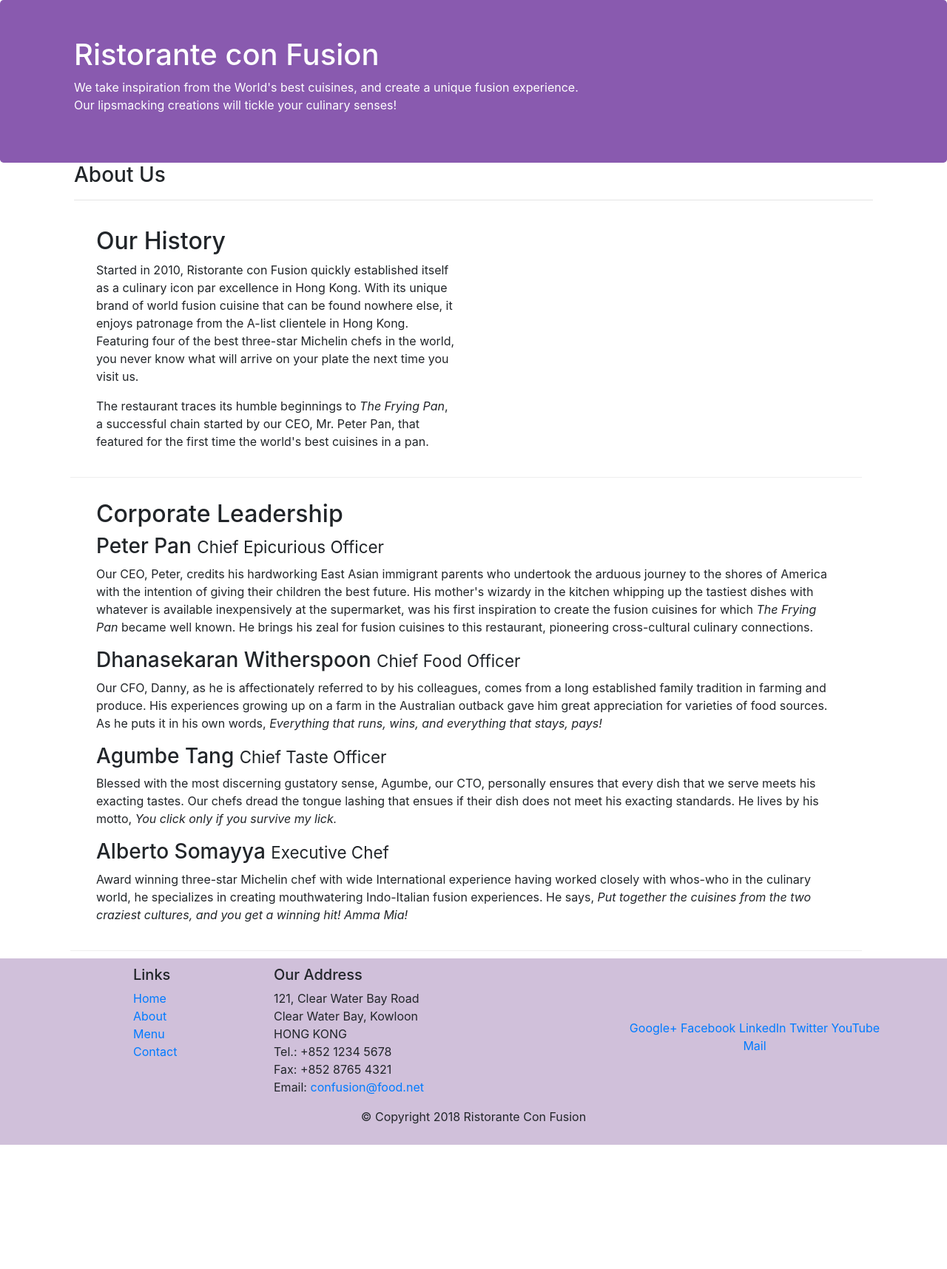
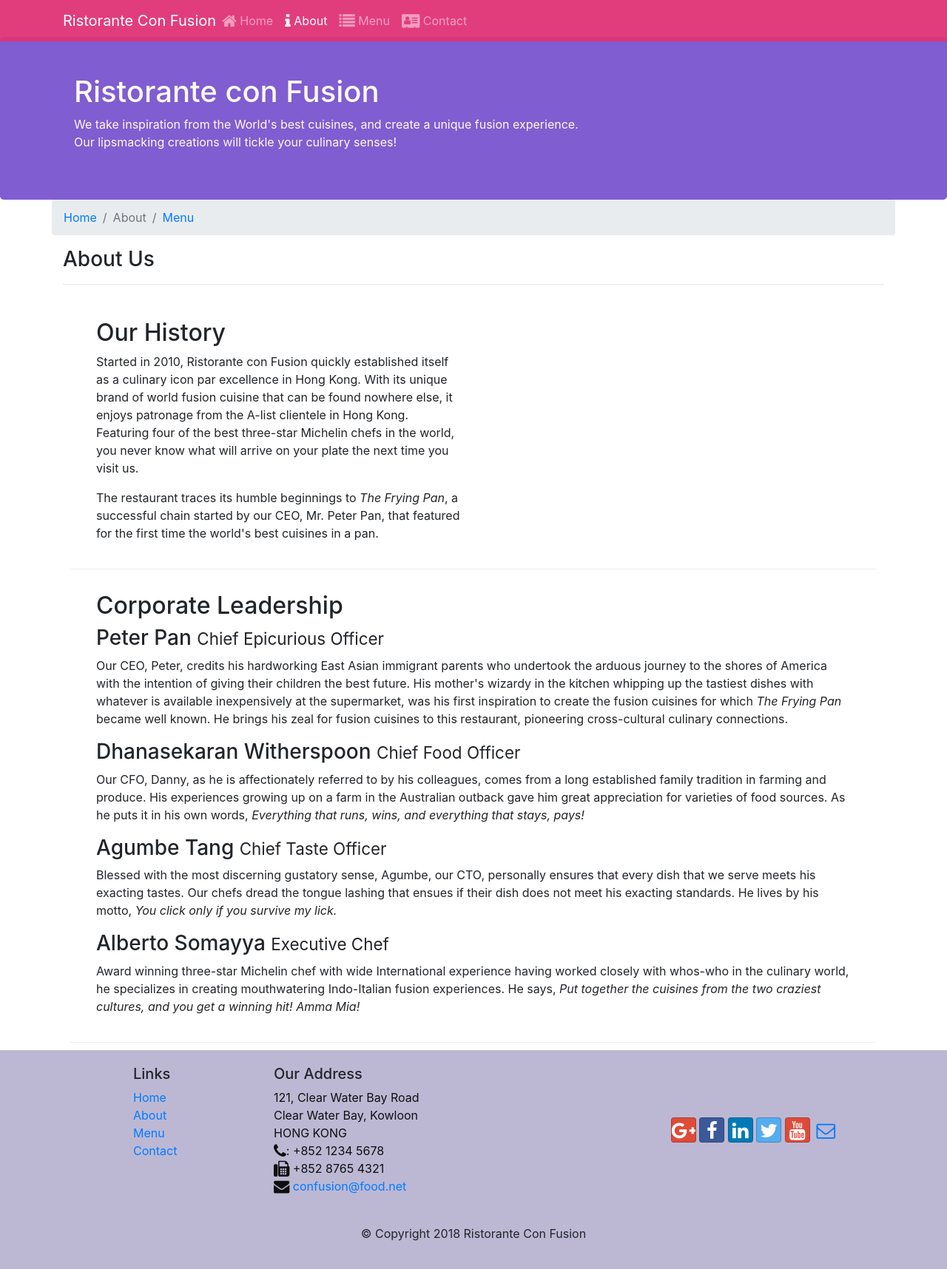
Before and after one commit to Sirisha512/conFusion, a website: page aboutus.html in a window 1280 px wide. Shown: the whole page at 74% size. Before the commit the page ends 1548 px from the top, so only its background shows below. Drawn offline with nearby package versions, Linux system fonts and the light colour scheme.

Commit message:
Navbar, Breadcrumbs and Icon Fonts

```diff
--- a/aboutus.html
+++ b/aboutus.html
@@ -8,12 +8,31 @@
 
     <!-- Bootstrap CSS -->
     <link rel="stylesheet" href="node_modules/bootstrap/dist/css/bootstrap.min.css">
-    <link rel="stylesheet" href="css/styles1.css">
+    <link rel="stylesheet" href="node_modules/font-awesome/css/font-awesome.min.css">
+    <link rel="stylesheet" href="node_modules/bootstrap-social/bootstrap-social.css">
+    <link rel="stylesheet" href="css/styles.css">
     <title>Ristorante Con Fusion: About Us</title>
 
 </head>
 
 <body>
+    <nav class="navbar navbar-dark navbar-expand-sm fixed-top">
+        <div class="container">
+            <button class="navbar-toggler" type="button" data-toggle="collapse" data-target="#Navbar">
+                <span class="navbar-toggler-icon"></span>
+            </button>
+            <a class="navbar-brand mr-auto" href="./index.html">Ristorante Con Fusion</a>
+            <div class="collapse navbar-collapse" id="Navbar">
+                <ul class="navbar-nav mr-auto">
+                    <li class="nav-item"><a class="nav-link" href="./index.html"><span class="fa fa-home fa-lg"></span> Home</a></li>
+                    <li class="nav-item active"><a class="nav-link" href="#"><span class="fa fa-info fa-lg"></span> About</a></li>
+                    <li class="nav-item"><a class="nav-link" href="#"><span class="fa fa-list fa-lg"></span> Menu</a></li>
+                    <li class="nav-item"><a class="nav-link" href="#"><span class="fa fa-address-card fa-lg"></span> Contact</a></li>
+                </ul>
+            </div>
+
+        </div>
+    </nav>
 
     <header class="jumbotron">
         <div class="container">
@@ -29,7 +48,12 @@
     </header>
 
     <div class="container">
-        <div>
+        <div class="row">
+            <ol class="col-12 breadcrumb">
+                <li class="breadcrumb-item"><a href="./index.html">Home</a></li>
+                <li class="breadcrumb-item active">About</li>
+                <li class="breadcrumb-item"><a href="#">Menu</a></li>
+            </ol>
             <div class="col-12 col-sm">
                <h3>About Us</h3>
                <hr>
@@ -70,7 +94,7 @@
                 <div class="col-4 offset-1 col-sm-2">
                     <h5>Links</h5>
                     <ul class="list-unstyled">
-                        <li><a href="#">Home</a></li>
+                        <li><a href="./index.html">Home</a></li>
                         <li><a href="#">About</a></li>
                         <li><a href="#">Menu</a></li>
                         <li><a href="#">Contact</a></li>
@@ -82,19 +106,19 @@
 		              121, Clear Water Bay Road<br>
 		              Clear Water Bay, Kowloon<br>
 		              HONG KONG<br>
-		              Tel.: +852 1234 5678<br>
-		              Fax: +852 8765 4321<br>
-		              Email: <a href="mailto:confusion@food.net">confusion@food.net</a>
+		              <i class="fa fa-phone fa-lg"></i>: +852 1234 5678<br>
+		              <i class="fa fa-fax fa-lg"></i> +852 8765 4321<br>
+		              <i class="fa fa-envelope fa-lg"></i> <a href="mailto:confusion@food.net">confusion@food.net</a>
 		           </address>
                 </div>
                 <div class="col-12 col-sm-4 align-self-center">
                     <div class="text-center">
-                        <a href="http://google.com/+">Google+</a>
-                        <a href="http://www.facebook.com/profile.php?id=">Facebook</a>
-                        <a href="http://www.linkedin.com/in/">LinkedIn</a>
-                        <a href="http://twitter.com/">Twitter</a>
-                        <a href="http://youtube.com/">YouTube</a>
-                        <a href="mailto:">Mail</a>
+                        <a class="btn btn-social-icon btn-google" href="http://google.com/+"><i class="fa fa-google-plus fa-lg"></i></a>
+                        <a class="btn btn-social-icon btn-facebook" href="http://www.facebook.com/profile.php?id="><i class="fa fa-facebook fa-lg"></i></a>
+                        <a class="btn btn-social-icon btn-linkedin" href="http://www.linkedin.com/in/"><i class="fa fa-linkedin fa-lg"></i></a>
+                        <a class="btn btn-social-icon btn-twitter" href="http://twitter.com/"><i class="fa fa-twitter fa-lg"></i></a>
+                        <a class="btn btn-social-icon btn-google" href="http://youtube.com/"><i class="fa fa-youtube fa-lg"></i></a>
+                        <a class="btn btn-social-icon" href="mailto:"><i class="fa fa-envelope-o fa-lg"></i></a>
                     </div>
                 </div>
            </div>
--- a/css/styles.css
+++ b/css/styles.css
@@ -8,11 +8,11 @@
     padding: 20px;
     border-bottom: 1px ridge;
     min-height:300px;
-    text-align: center;
+    text-align: left;
 }
 
 .footer{
-    background-color: #d4b8cb;
+    background-color: #bcb8d4;
     margin:0px auto;
     padding: 20px;
 }
@@ -20,7 +20,7 @@
 .jumbotron {
     padding:50px;
     margin:0px auto;
-    background: #af3a61 ;
+    background: #805dd1 ;
     color:floralwhite;
 }
 
@@ -33,3 +33,12 @@ address{
 .row-at{
     margin: 40px;
 }
+
+body{
+    padding: 50px 0px 0px 0px;
+    z-index: 0;
+}
+
+.navbar-dark{
+    background-color:#e03476f3 ;
+}
--- a/css/styles1.css
+++ b/css/styles1.css
@@ -1,11 +1,13 @@
-.jumbotron{
-    margin: 0px auto;
-    padding: 50px;
-    background: rgb(137, 90, 175);
-    color: white;
+
+.jumbotron {
+    padding:50px;
+    margin:0px auto;
+    background: #af3a61 ;
+    color:floralwhite;
 }
 
-.row-header{
+.row-header
+{
     margin: 0px auto;
     padding: 0px;
 }
@@ -23,3 +25,13 @@
     margin:0px auto;
     padding: 10px;
 }
+
+address{
+    font-size:100%;
+    margin:0px;
+    color:#0f0f0f;
+}
+
+.row-at{
+    margin: 40px;
+}
--- a/package.json
+++ b/package.json
@@ -15,6 +15,8 @@
   },
   "dependencies": {
     "bootstrap": "^4.0.0",
+    "bootstrap-social": "^5.1.1",
+    "font-awesome": "^4.7.0",
     "jquery": "^3.3.1",
     "popper.js": "^1.12.9"
   }
```
Also changed, not shown: index.html (+36 -12 lines), 1 other file.
